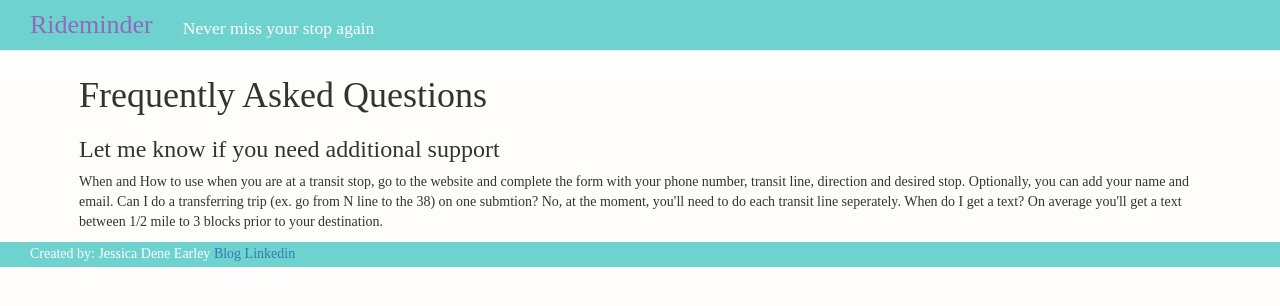
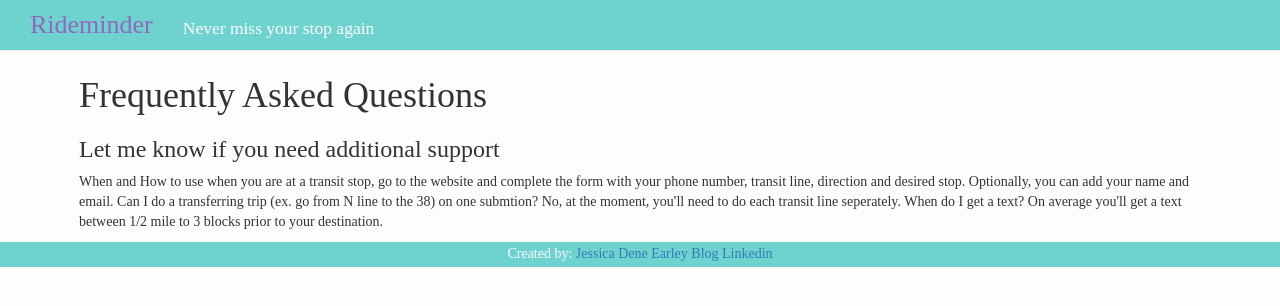
Before and after one commit to chatasweetie/Rideminder, a Flask app: template templates/faq.html in a window 1280 px wide. Shown: the top 306 px of the page. Run offline with Flask 2, Linux system fonts and the light colour scheme; the template is opened without the code that fills it, so the values that code supplies are empty; some libraries are stand-ins or nearby versions; some web fonts are replaced.

Commit message:
added about me to name on footer

```diff
--- a/static/css/styling.css
+++ b/static/css/styling.css
@@ -100,4 +100,6 @@
     padding-bottom: 0;
     font-size: 100%;
     color: #FEFDFC;
+    width: 100%;
+
 }
--- a/templates/base.html
+++ b/templates/base.html
@@ -25,8 +25,8 @@
 
 
 </body>
-    <div class="container-fluid footer">
-        <p class="navbar-brand mar center">Created by: Jessica Dene Earley <a href="https://chatasweetie.wordpress.com/">Blog</a> <a href="https://www.linkedin.com/in/jessicaearley">Linkedin</a></p>
+    <div class="container-fluid footer center">
+        <p class="navbar-brand mar center">Created by: <a href="https://chatasweetie.wordpress.com/about-me/">Jessica Dene Earley</a>   <a href="https://chatasweetie.wordpress.com/">Blog</a>   <a href="https://www.linkedin.com/in/jessicaearley">Linkedin</a></p>
       </div>
     </div><!-- /.container-fluid -->
 
```
